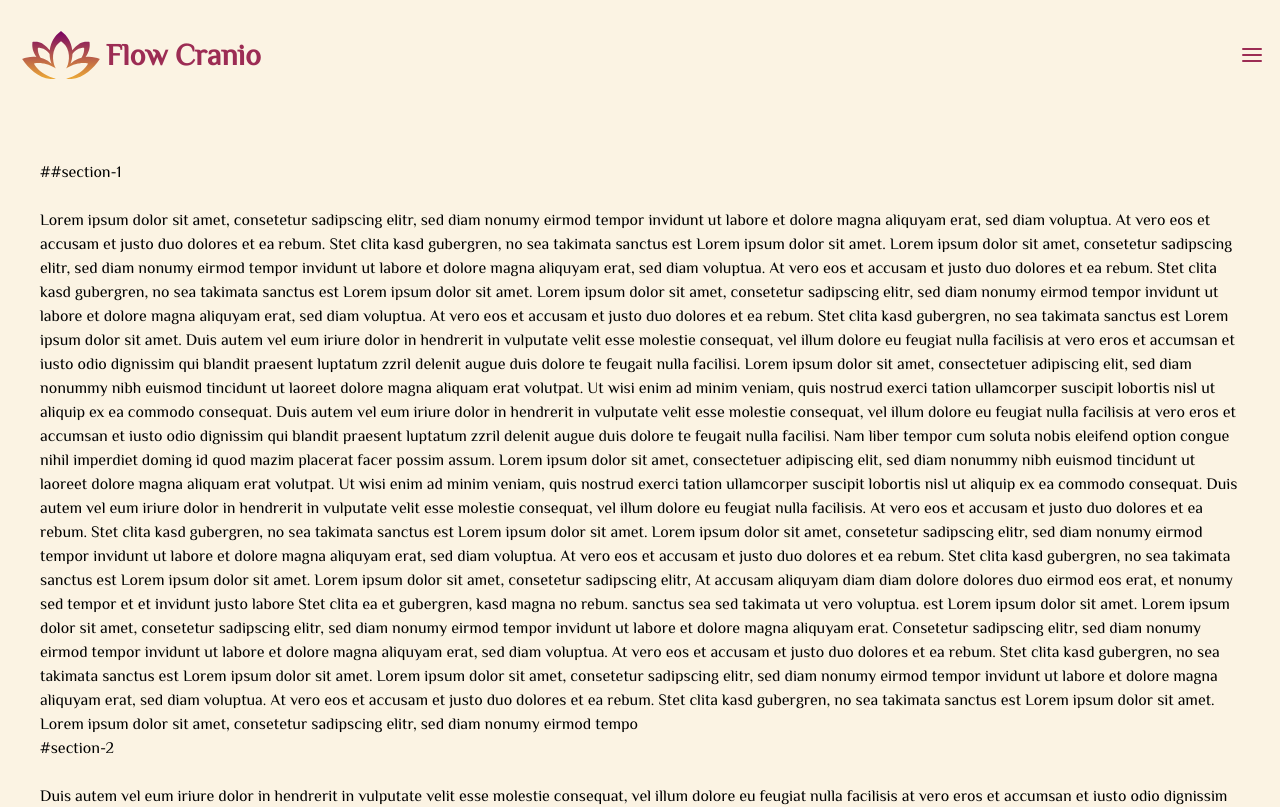
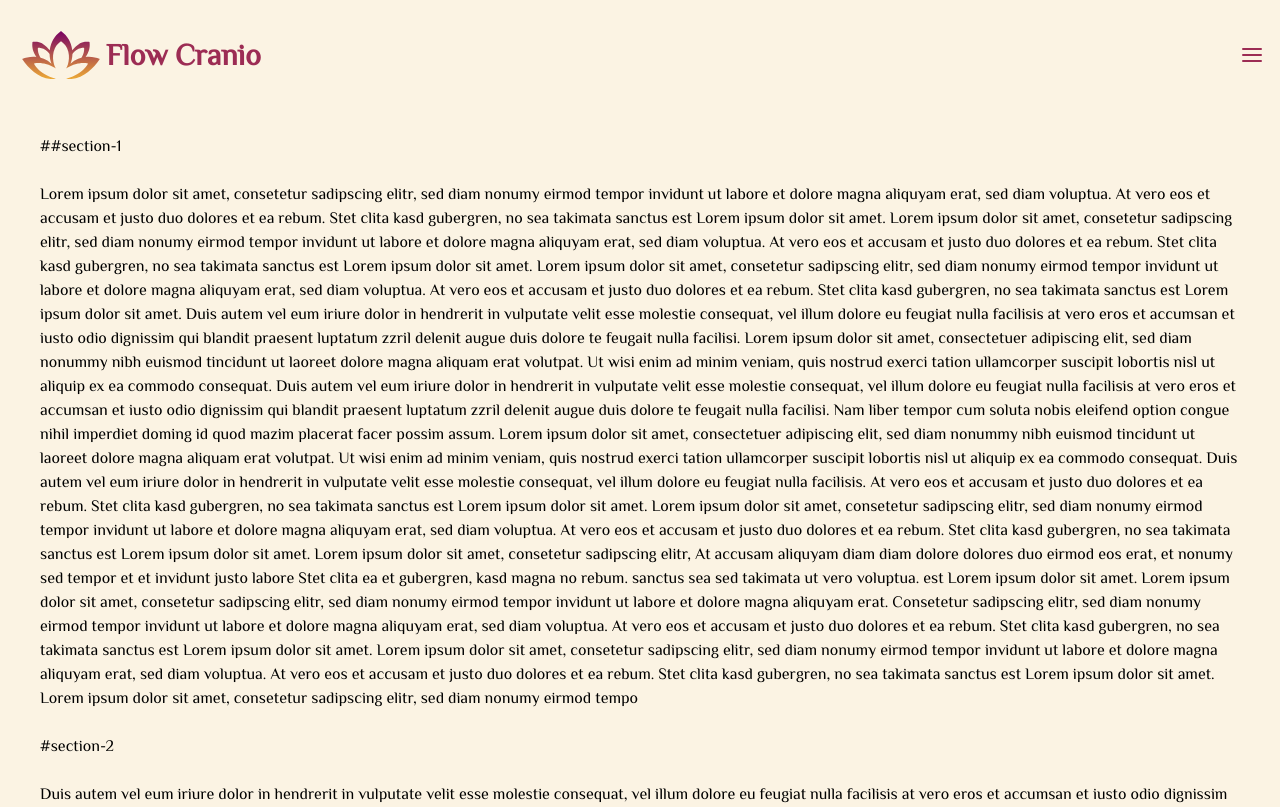
Before and after one commit to meyer-marco/flow_cranio, a Next.js app in the folder flow_cranio_app/: page /components/Layout/Layout in a window 1280 px wide. Shown: the top 807 px of the page. Built offline with nearby package versions, Linux system fonts and the light colour scheme.

Commit message:
fix: adjust scrolling nav

```diff
--- a/flow_cranio_app/src/pages/components/Layout/Layout.tsx
+++ b/flow_cranio_app/src/pages/components/Layout/Layout.tsx
@@ -1,17 +1,22 @@
 import { useState } from "react";
 import Navbar from "../Navigation/Navbar";
+import style from "./layout.module.css";
 
 const Layout = () => {
   const [receivedData, setReceivedData] = useState("");
 
   const handleClickScroll = (value: string) => {
     const element = document.getElementById(value);
+    const navBarHeigth = document
+      .getElementById("navBar")
+      ?.getBoundingClientRect().height;
+    console.log(navBarHeigth);
+
     if (element) {
       // 👇 Will scroll smoothly to the top of the next section
       element.scrollIntoView({
         behavior: "smooth",
         block: "start",
-        inline: "start",
       });
     }
   };
@@ -27,10 +32,11 @@ const Layout = () => {
     <div className="bg-main-background ">
       <Navbar onDataReceive={onDataReceive} />
 
-      <div className=" bg-main-background px-10 snap-x">
-        <div className="py-20"></div>
+      <div className={` bg-main-background px-10 ${style.distance_to_nav}`}>
+        {/*  <div className="py-20"></div> */}
 
-        <div id="section-1" className="scroll-mt-64">
+        <div id="section-1" className="mt-0 scroll-mt-60">
+          <br />
           ##section-1 <br />
           <br />
           Lorem ipsum dolor sit amet, consetetur sadipscing elitr, sed diam
@@ -88,8 +94,10 @@ const Layout = () => {
           et justo duo dolores et ea rebum. Stet clita kasd gubergren, no sea
           takimata sanctus est Lorem ipsum dolor sit amet. Lorem ipsum dolor sit
           amet, consetetur sadipscing elitr, sed diam nonumy eirmod tempo
+          <br />
+          <br />
         </div>
-        <div id="section-2">
+        <div id="section-2" className="scroll-mt-0">
           #section-2 <br />
           <br />
           Duis autem vel eum iriure dolor in hendrerit in vulputate velit esse
@@ -122,8 +130,10 @@ const Layout = () => {
           dolore magna aliquam erat volutpat. Ut wisi enim ad minim veniam, quis
           nostrud exerci tation ullamcorper suscipit lobortis nisl ut aliquip ex
           ea commodo
+          <br />
+          <br />
         </div>
-        <div id="section-3">
+        <div id="section-3" className="scroll-mt-0">
           #section-3 <br />
           <br />
           Duis autem vel eum iriure dolor in hendrerit in vulputate velit esse
@@ -156,6 +166,7 @@ const Layout = () => {
           dolore magna aliquam erat volutpat. Ut wisi enim ad minim veniam, quis
           nostrud exerci tation ullamcorper suscipit lobortis nisl ut aliquip ex
           ea commodo
+          <br />
         </div>
       </div>
     </div>
--- /dev/null
+++ b/flow_cranio_app/src/pages/components/Layout/layout.module.css
@@ -0,0 +1,3 @@
+.distance_to_nav {
+  padding-top: 110px;
+}
--- a/flow_cranio_app/src/pages/components/Navigation/Navbar.tsx
+++ b/flow_cranio_app/src/pages/components/Navigation/Navbar.tsx
@@ -14,7 +14,10 @@ const Navbar: React.FC<ChildProps> = ({ onDataReceive }) => {
   };
 
   return (
-    <NavbarWrapper className="bg-main-background px-4 fixed w-full top-0 left-0">
+    <NavbarWrapper
+      id="navBar"
+      className="bg-main-background px-4 fixed w-full top-0 left-0"
+    >
       <NavbarWrapper.Brand href="/">
         <Logo height={90} width={90} />
         <span className="md:text-3xl text-xl font-bold text-main-violet">
```
